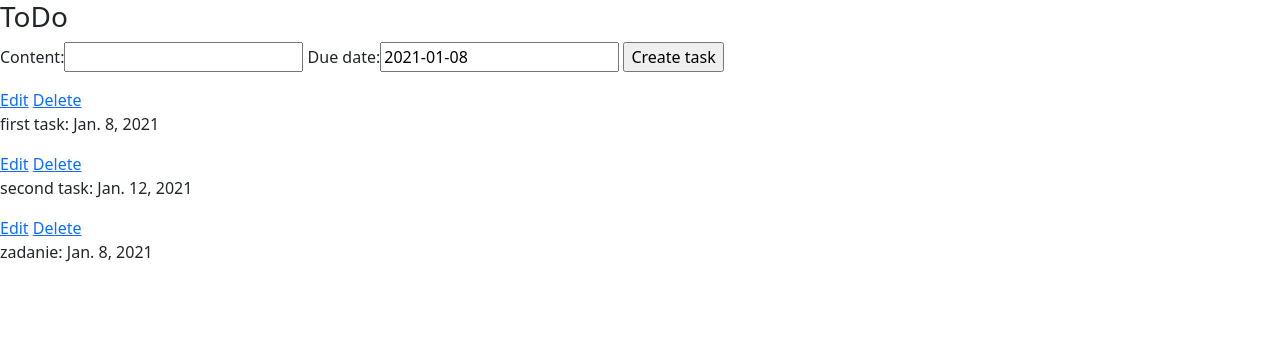
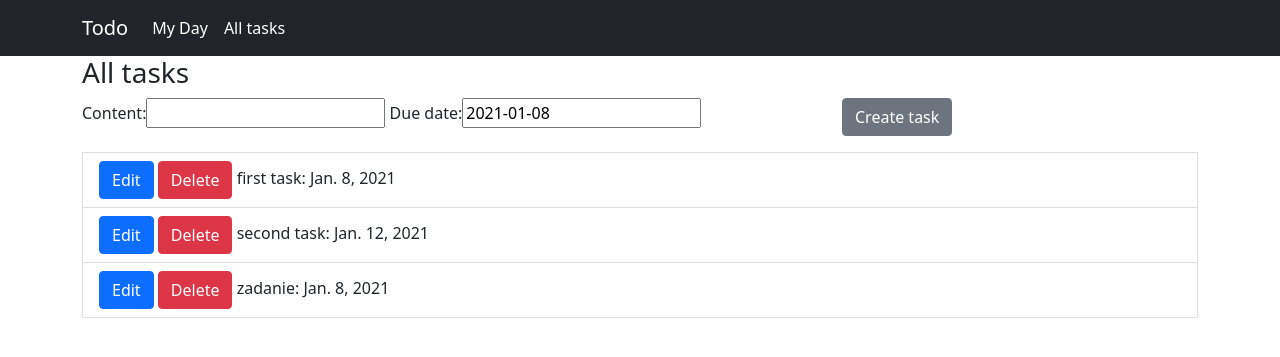
Before and after one commit to styczen/django-todoapp, a Django app: page / in a window 1280 px wide. Shown: the top 357 px of the page. Run offline with Django 3.2, Linux system fonts and the light colour scheme; data comes from the database, SQL or seed files in the repository; both versions use the stored data as it was after the commit; some libraries are stand-ins or nearby versions.

Commit message:
Add My Day tab; some bootstrap stuff

```diff
--- a/todo/templates/todo/base.html
+++ b/todo/templates/todo/base.html
@@ -5,6 +5,19 @@
 </head>
 
 <body>
-    {% block content %}
-    {% endblock %}
+    <nav class="navbar navbar-expand-lg navbar-dark bg-dark">
+        <div class="container">
+            <a class="navbar-brand" href="{% url 'todo:home' %}">Todo</a>
+            <div class="collapse navbar-collapse">
+                <div class="navbar-nav">
+                    <a class="nav-link active" href="{% url 'todo:my_day_tasks' %}">My Day</a>
+                    <a class="nav-link active" href="{% url 'todo:home' %}">All tasks</a>
+                </div>
+            </div>
+        </div>
+    </nav>
+    <div class="container">
+        {% block content %}
+        {% endblock %}
+    <div>
 </body>
--- a/todo/templates/todo/edit_task.html
+++ b/todo/templates/todo/edit_task.html
@@ -6,7 +6,7 @@
     <form method="post">
         {% csrf_token %}
         {{ edit_task_form }}
-        <input type="submit" value="Update">
+        <input type="submit" value="Update" class="btn btn-primary">
     </form>
 
     {% if messages %}
--- a/todo/templates/todo/todo_list.html
+++ b/todo/templates/todo/todo_list.html
@@ -1,21 +1,29 @@
 {% extends 'todo/base.html' %}
 
 {% block content %}
-    <h3>ToDo</h3>
+    <h3>All tasks</h3>
 
     <form method="post" action="">
+        <div class="row">
             {% csrf_token %}
+            <div class="col-8">
                 {{ form }}
-        <input type="submit" value="Create task">
+            </div>
+            <div class="col-4">
+                <input type="submit" value="Create task" class="btn btn-secondary">
+            </div>
+        </div>
     </form>
 
         {% for task in tasks %}
-        <a href="{% url 'todo:edit_task' task.id  %}">Edit</a>
-        <a href="{% url 'todo:delete_task' task.id  %}">Delete</a>
+            <li class="list-group-item">
+                <a href="{% url 'todo:edit_task' task.id  %}" class="btn btn-primary">Edit</a>
+                <a href="{% url 'todo:delete_task' task.id  %}" class="btn btn-danger">Delete</a>
                 {% if task.complete == True %}
-            <strike><p>{{ task.content }}: {{ task.due_date }}</p></strike>
+                    <strike><span>{{ task.content }}: {{ task.due_date }}</span></strike>
                 {% else %}
-            <p>{{ task.content }}: {{ task.due_date }}</p>
+                    <span>{{ task.content }}: {{ task.due_date }}</span>
                 {% endif %}
+            </li>
         {% endfor %}
 {% endblock %}
--- a/todo/urls.py
+++ b/todo/urls.py
@@ -1,5 +1,5 @@
 from django.urls import path
-from todo.views import ToDoView, EditTask, DeleteTask
+from todo.views import ToDoView, EditTask, DeleteTask, MyDayView
 
 app_name = 'todo'
 
@@ -7,4 +7,5 @@ urlpatterns = [
     path('', ToDoView.as_view(), name='home'),
     path('edit/<int:pk>', EditTask.as_view(), name='edit_task'),
     path('delete/<int:pk>', DeleteTask.as_view(), name='delete_task'),
+    path('my-day-tasks', MyDayView.as_view(), name='my_day_tasks'),
 ]
--- a/todo/views.py
+++ b/todo/views.py
@@ -1,3 +1,4 @@
+from datetime import datetime
 from django.shortcuts import render, redirect
 from django.http import HttpResponse
 from django.views import View
@@ -50,3 +51,9 @@ class DeleteTask(View):
     def post(self, request, pk):
         Task.objects.filter(pk=pk).delete()
         return redirect('todo:home')
+
+
+class MyDayView(View):
+    def get(self, request):
+        my_day_tasks = Task.objects.filter(due_date=datetime.now())
+        return render(request, 'todo/my_day_tasks.html', {'tasks': my_day_tasks})
```
Also changed, not shown: todo/templates/todo/delete_task.html (+5 -5 lines), todo/templates/todo/my_day_tasks.html (added, +16 -0 lines), db.sqlite3. Lines whose indentation alone changed are shown as unchanged.
